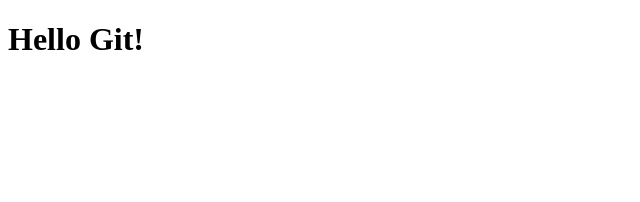
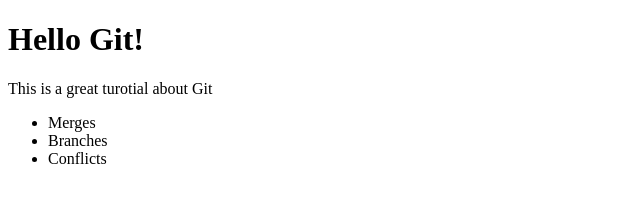
Before and after one commit to kevyyar/git-course, a plain HTML site: page index.html in a window 1280 px wide. Shown: the whole page, without its empty margins (0-640 px from the left). Drawn offline with Linux system fonts and the light colour scheme.

Commit message:
Added on unordered list

```diff
--- a/index.html
+++ b/index.html
@@ -8,5 +8,11 @@
   </head>
   <body>
     <h1>Hello Git!</h1>
+    <p>This is a great turotial about Git</p>
+    <ul>
+      <li>Merges</li>
+      <li>Branches</li>
+      <li>Conflicts</li>
+    </ul>
   </body>
 </html>
```
